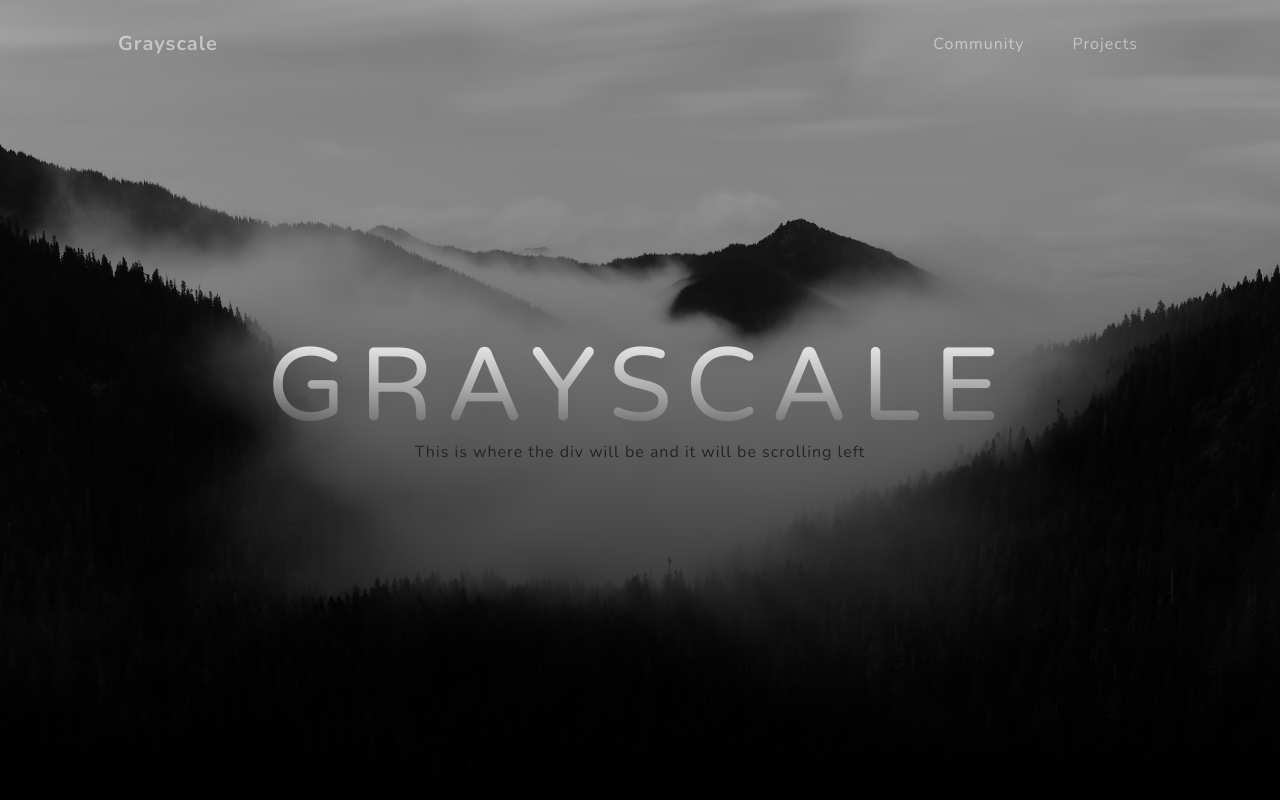
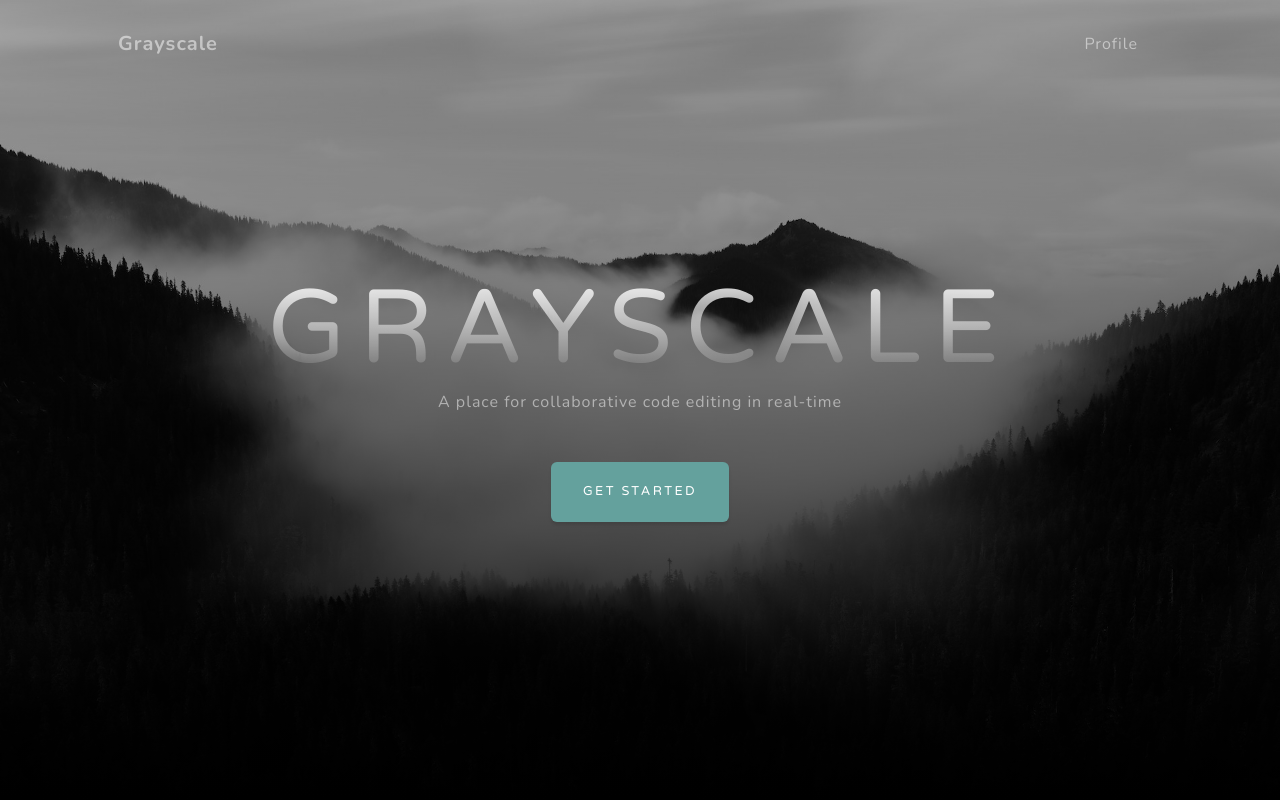
Before and after one commit to TTpythonify/Code-Editor, a Django app: page / in a window 1280 px wide. Run offline with Django 4.2, Linux system fonts and the light colour scheme; some libraries are stand-ins or nearby versions.

```diff
--- a/editor/templates/editor/home_page.html
+++ b/editor/templates/editor/home_page.html
@@ -1,3 +1,4 @@
+{% load static %}
 <!DOCTYPE html>
 <html lang="en">
     <head>
@@ -6,14 +7,14 @@
         <meta name="description" content="" />
         <meta name="author" content="" />
         <title>Grayscale</title>
-        <link rel="icon" type="image/x-icon" href="assets/favicon.ico" />
+        <link rel="icon" type="image/x-icon" href="{% static 'assets/favicon.ico' %}" />
         <!-- Font Awesome icons (free version)-->
         <script src="https://use.fontawesome.com/releases/v6.3.0/js/all.js" crossorigin="anonymous"></script>
         <!-- Google fonts-->
         <link href="https://fonts.googleapis.com/css?family=Varela+Round" rel="stylesheet" />
         <link href="https://fonts.googleapis.com/css?family=Nunito:200,200i,300,300i,400,400i,600,600i,700,700i,800,800i,900,900i" rel="stylesheet" />
         <!-- Core theme CSS (includes Bootstrap)-->
-        <link href="css/styles.css" rel="stylesheet" />
+        <link href="{% static 'css/styles.css' %}" rel="stylesheet" />
     </head>
     <body id="page-top">
         <!-- Navigation-->
@@ -26,8 +27,7 @@
                 </button>
                 <div class="collapse navbar-collapse" id="navbarResponsive">
                     <ul class="navbar-nav ms-auto">
-                        <li class="nav-item"><a class="nav-link" href="#about">Community</a></li>
-                        <li class="nav-item"><a class="nav-link" href="#projects">Projects</a></li>
+                        <li class="nav-item"><a class="nav-link" href="#projects">Profile</a></li>
                     </ul>
                 </div>
             </div>
@@ -38,16 +38,21 @@
                 <div class="d-flex justify-content-center">
                     <div class="text-center">
                         <h1 class="mx-auto my-0 text-uppercase">Grayscale</h1>
-                        This is where the div will  be and it will be scrolling left
+                        <div id="scrolling-text" class="text-white-50 mx-auto mt-2 mb-5">
+                            A place for collaborative code editing in real-time
+                        </div>
+                        <a class="btn btn-primary" href="#about">Get Started</a>
                     </div>
                 </div>
             </div>
         </header>
 
 
+
         <script src="https://cdn.jsdelivr.net/npm/bootstrap@5.2.3/dist/js/bootstrap.bundle.min.js"></script>
         <!-- Core theme JS-->
-        <script src="js/scripts.js"></script>
-        <script src="https://cdn.startbootstrap.com/sb-forms-latest.js"></script>
+        <script src="{% static 'js/scripts.js' %}"></script>
+
+
     </body>
 </html>
```
Also changed, not shown: editor/templates/editor/new.html (deleted).
